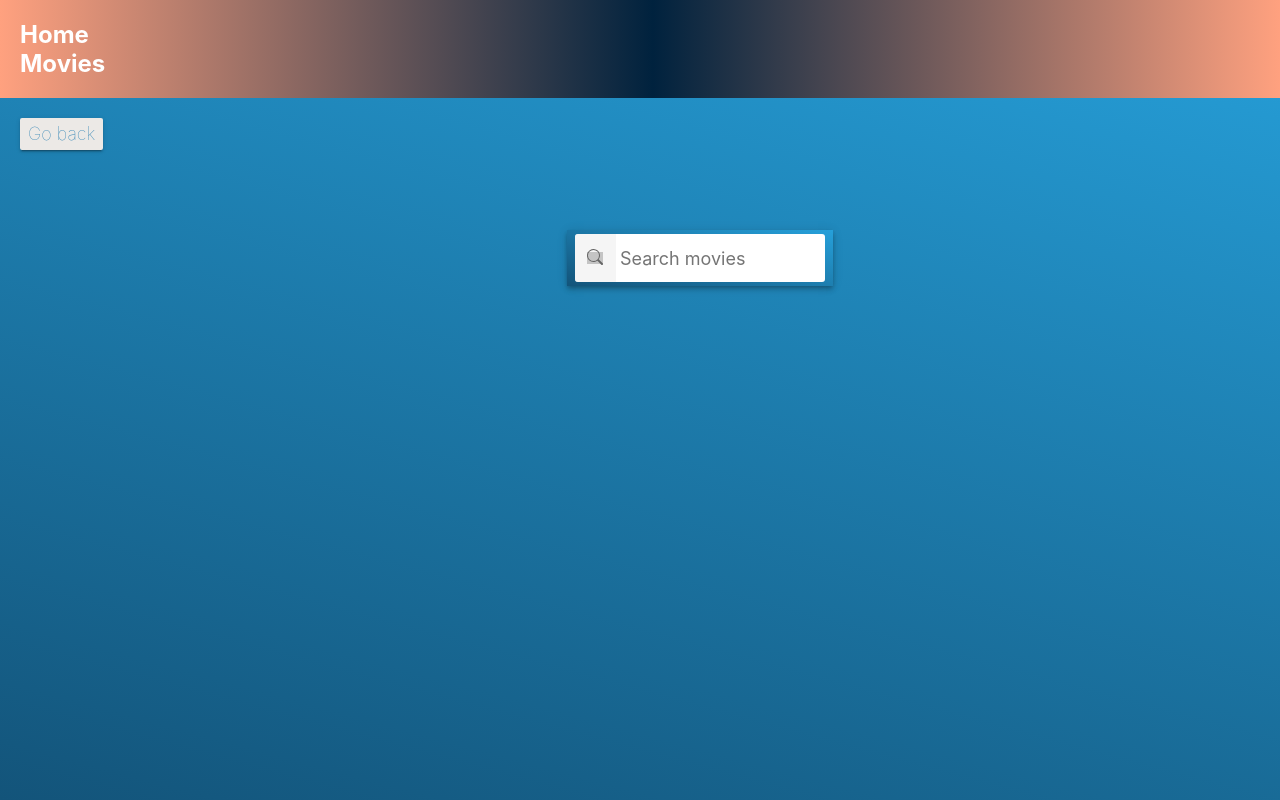
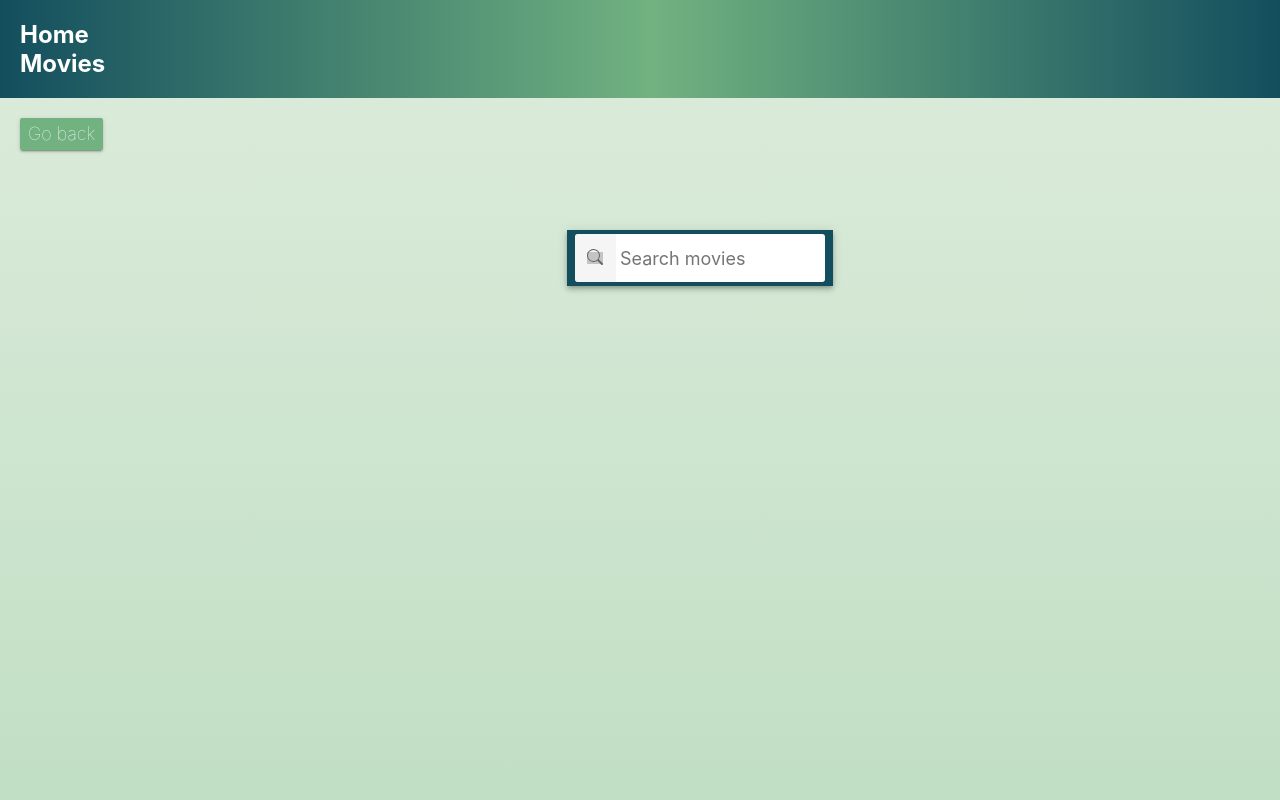
Before and after one commit to InnaPokydko/goit-react-hw-05-movies, a React (Create React App) app: page /goit-react-hw-05-movies/search/search-movies in a window 1280 px wide. Shown: the top 800 px of the page. Built offline with nearby package versions, Linux system fonts and the light colour scheme; grey boxes are pictures that could not be loaded.

Commit message:
to do go back

```diff
--- a/src/components/Layout.styled.jsx
+++ b/src/components/Layout.styled.jsx
@@ -11,7 +11,8 @@ export const Header = styled.header`
   justify-content: space-between;
   align-items: center;
   padding: 20px;
-  background-image: linear-gradient(to right, #FFA17F 0%, #00223E 51%, #FFA17F 100%);
+  background-image: linear-gradient(to right, #134E5E 0%, #71B280 51%, #134E5E 100%);
+  // background-image: linear-gradient(to right, #FFA17F 0%, #00223E 51%, #FFA17F 100%);
   // background-image: linear-gradient(15deg, #13547a 0%, #26a0da 100%);
 `;
 
--- a/src/components/MovieList/MovieList.styled.jsx
+++ b/src/components/MovieList/MovieList.styled.jsx
@@ -38,7 +38,7 @@ font-size: 1.5rem;
 margin-top: 10px;
 margin-bottom: 0;
 align-items: center;
-color: #ECE9E6;
+color: #134E5E;
 `;
 
 export const TitleBox = styled.div`
--- a/src/components/Searchbar/Searchbar.styled.jsx
+++ b/src/components/Searchbar/Searchbar.styled.jsx
@@ -14,7 +14,7 @@ height: 40px;
 
   padding: 8px;
   color: #fff;
-  background-image: linear-gradient(15deg, #13547a 0%, #26a0da 100%);
+  background-image: linear-gradient(to right, #134E5E 0%, #134E5E 100%);
   box-shadow: 0px 2px 4px -1px rgba(0, 0, 0, 0.2),
     0px 4px 5px 0px rgba(0, 0, 0, 0.14), 0px 1px 10px 0px rgba(0, 0, 0, 0.12);
 `;
--- a/src/index.css
+++ b/src/index.css
@@ -14,9 +14,10 @@ body {
   -webkit-font-smoothing: antialiased;
   -moz-osx-font-smoothing: grayscale;
 
-  background-image: linear-gradient(15deg, #13547a 0%, #26a0da 100%);
-
-    background-size: cover;
+  /* background-image: linear-gradient(15deg, #13547a 0%, #26a0da 100%); */
+  /* background-image: url(https://t3.ftcdn.net/jpg/05/87/67/18/1200_F_587671890_6QyhXq8d3IzWDq8iaZkAt7F2WQsD4pX0.jpg);    */
+  background-image: linear-gradient(to top, rgb(193, 223, 196) 0%, rgb(222, 236, 221) 100%);
+  background-size: cover;
   background-position: left;
   background-repeat: no-repeat;
 }
--- a/src/pages/Home/Home.styled.jsx
+++ b/src/pages/Home/Home.styled.jsx
@@ -43,5 +43,5 @@ export const MovieTitle = styled.h2`
   margin-top: 10px;
   margin-bottom: 0;
   align-items: center;
-  color: #ECE9E6;
+  color: #134E5E;
 `;
--- a/src/pages/MovieDetails/MovieDetails.styled.jsx
+++ b/src/pages/MovieDetails/MovieDetails.styled.jsx
@@ -15,11 +15,11 @@ export const StyledBtnLink = styled(Link)`
 margin: 20px;
 padding: 4px 8px;
   border-radius: 2px;
-  background-color: #ECE9E6;
+  background-color: #71B280;
   transition: all 250ms cubic-bezier(0.4, 0, 0.2, 1);
   text-align: center;
   display: inline-block;
-  color: #2b80b3;
+  color: #fff;
   border: 0;
   text-decoration: none;
   cursor: pointer;
@@ -33,7 +33,7 @@ padding: 4px 8px;
     0px 2px 2px 0px rgba(0, 0, 0, 0.14), 0px 1px 5px 0px rgba(0, 0, 0, 0.12);
 
   &:hover {
-    background-image: linear-gradient(to right, #314755 0%, #26a0da 51%, #314755 100%);
+    background-image: linear-gradient(to right, #134E5E 0%, #71B280 51%, #134E5E 100%);
   }
 `;
 
```
